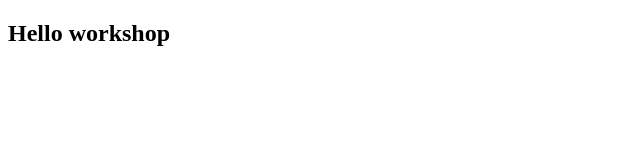
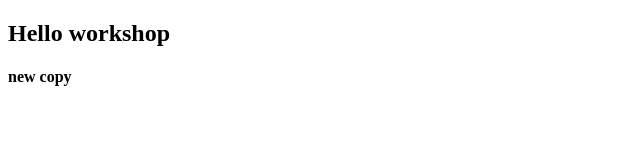
Before and after one commit to ZarinZaidi/workshop, a plain HTML site: page index.html in a window 1280 px wide. Shown: the full height of the page, 0-640 px from the left. Drawn offline with Linux system fonts and the light colour scheme.

Commit message:
changes on copy. new line

```diff
--- a/index.html
+++ b/index.html
@@ -7,5 +7,6 @@
 </head>
 <body>
     <h2>Hello workshop</h2>
+    <h4>new copy</h4>
 </body>
 </html>
```
